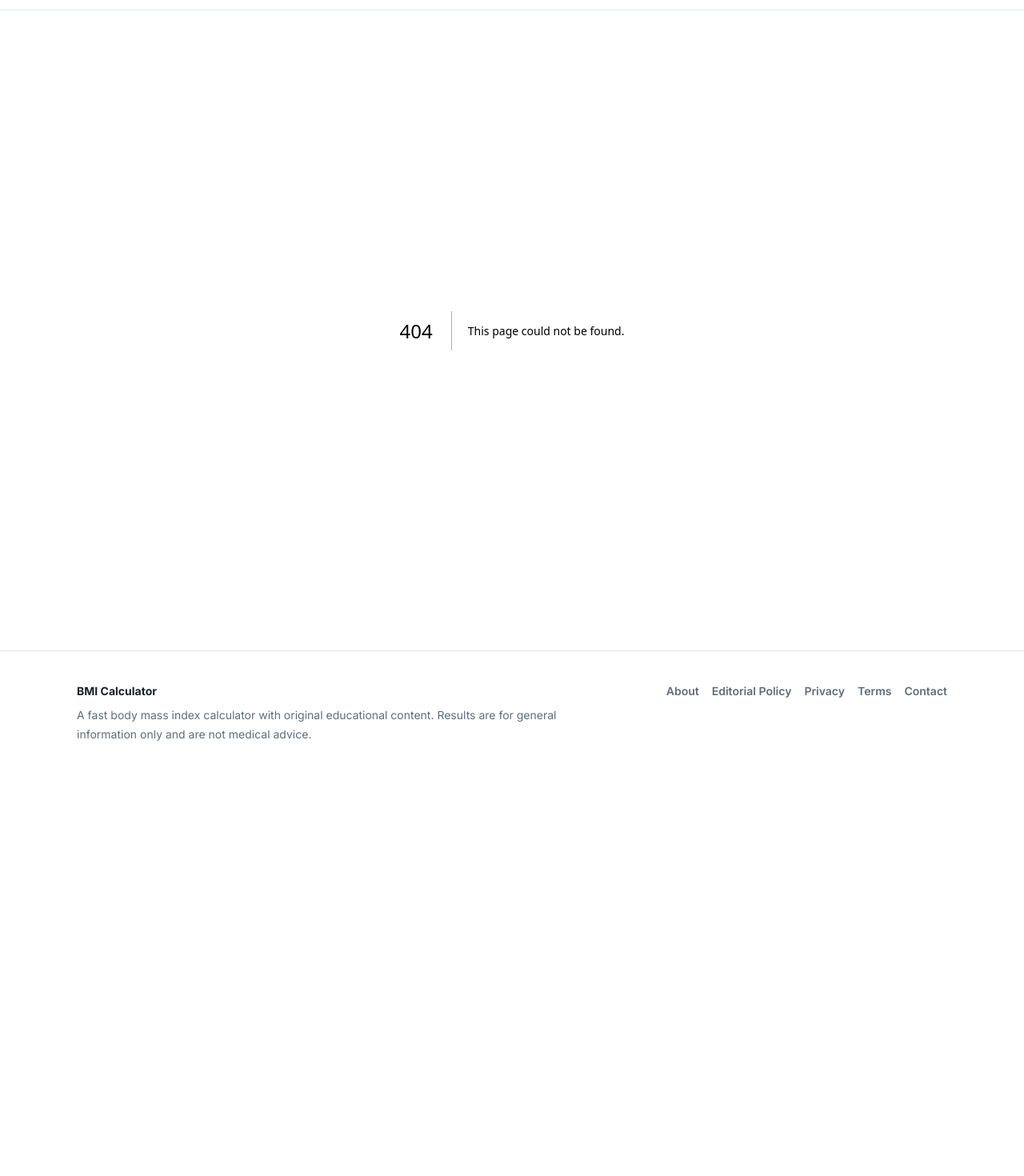
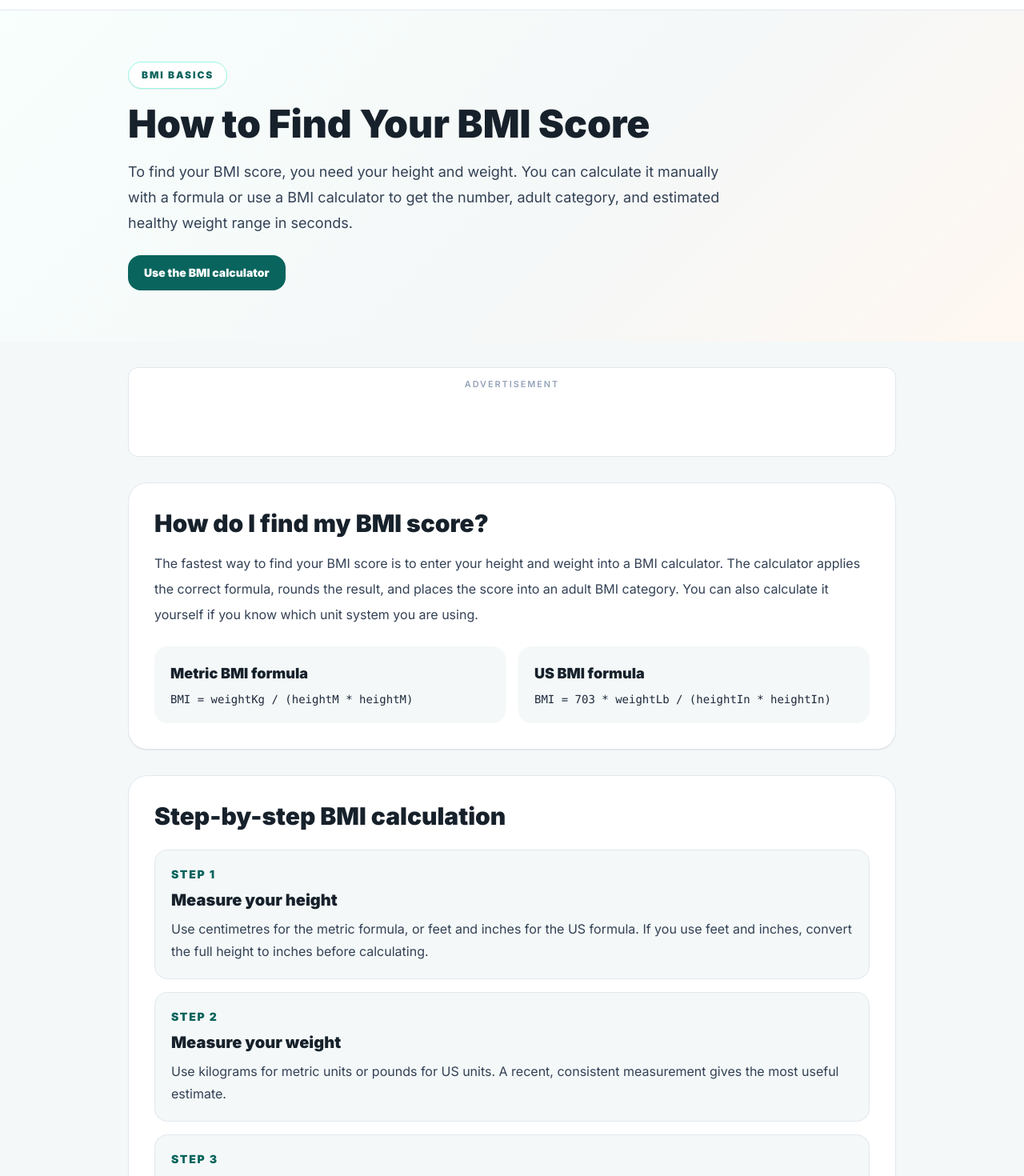
Before and after one commit to alfagnesis301/bmi-calculator, a Next.js app: page /how-to-find-your-bmi-score in a window 1280 px wide. Before the commit this address had no page. Shown: the part 48-1518 px from the top of the page at 80% size. Before the commit the page ends 1018 px from the top, so only its background shows below. Built offline with nearby package versions, Linux system fonts and the light colour scheme.

Commit message:
Add how to find your BMI score page

```diff
--- /dev/null
+++ b/app/how-to-find-your-bmi-score/page.tsx
@@ -0,0 +1,155 @@
+import type { Metadata } from "next";
+import Link from "next/link";
+import { ResponsiveAdSlot } from "@/components/AdPlaceholder";
+
+export const metadata: Metadata = {
+  title: "How to Find Your BMI Score - Simple BMI Formula and Calculator",
+  description:
+    "Learn how to find your BMI score using height and weight, see the metric and US BMI formulas, and calculate your BMI online.",
+  alternates: {
+    canonical: "/how-to-find-your-bmi-score"
+  }
+};
+
+const steps = [
+  {
+    title: "Measure your height",
+    text: "Use centimetres for the metric formula, or feet and inches for the US formula. If you use feet and inches, convert the full height to inches before calculating."
+  },
+  {
+    title: "Measure your weight",
+    text: "Use kilograms for metric units or pounds for US units. A recent, consistent measurement gives the most useful estimate."
+  },
+  {
+    title: "Apply the BMI formula",
+    text: "Metric BMI is weight in kilograms divided by height in metres squared. US BMI is 703 times weight in pounds divided by height in inches squared."
+  },
+  {
+    title: "Compare the score with adult BMI categories",
+    text: "For most adults, 18.5 to 24.9 is the healthy BMI range, below 18.5 is underweight, 25 to 29.9 is overweight, and 30 or above is obesity."
+  }
+];
+
+export default function HowToFindBMIScorePage() {
+  return (
+    <main>
+      <section className="bg-[linear-gradient(135deg,#f8fffd_0%,#f4f8f8_55%,#fff7f1_100%)]">
+        <div className="mx-auto max-w-5xl px-4 py-12 sm:px-6 sm:py-16 lg:px-8">
+          <p className="inline-flex rounded-full border border-teal-200 bg-white px-4 py-2 text-xs font-black uppercase tracking-[0.16em] text-teal-700 shadow-line">
+            BMI basics
+          </p>
+          <h1 className="mt-5 max-w-4xl text-4xl font-black leading-tight text-ink sm:text-5xl">
+            How to Find Your BMI Score
+          </h1>
+          <p className="mt-5 max-w-3xl text-lg leading-8 text-slate-700">
+            To find your BMI score, you need your height and weight. You can calculate it manually
+            with a formula or use a BMI calculator to get the number, adult category, and estimated
+            healthy weight range in seconds.
+          </p>
+          <Link
+            href="/#calculator"
+            className="mt-6 inline-flex rounded-2xl bg-teal-700 px-5 py-3 text-sm font-black text-white transition hover:bg-teal-600 focus-visible:outline focus-visible:outline-2 focus-visible:outline-offset-2 focus-visible:outline-teal-700"
+          >
+            Use the BMI calculator
+          </Link>
+        </div>
+      </section>
+
+      <div className="mx-auto max-w-5xl px-4 py-8 sm:px-6 lg:px-8">
+        <ResponsiveAdSlot slot="6666666666" className="min-h-28" />
+      </div>
+
+      <article className="mx-auto max-w-5xl space-y-8 px-4 pb-14 sm:px-6 lg:px-8">
+        <section className="rounded-3xl border border-slate-200 bg-white p-6 shadow-line sm:p-8">
+          <h2 className="text-3xl font-black text-ink">How do I find my BMI score?</h2>
+          <p className="mt-4 leading-8 text-slate-700">
+            The fastest way to find your BMI score is to enter your height and weight into a BMI
+            calculator. The calculator applies the correct formula, rounds the result, and places the
+            score into an adult BMI category. You can also calculate it yourself if you know which
+            unit system you are using.
+          </p>
+          <div className="mt-6 grid gap-4 md:grid-cols-2">
+            <div className="rounded-2xl bg-mist p-5">
+              <h3 className="text-lg font-black text-ink">Metric BMI formula</h3>
+              <p className="mt-2 font-mono text-sm text-slate-800">
+                BMI = weightKg / (heightM * heightM)
+              </p>
+            </div>
+            <div className="rounded-2xl bg-mist p-5">
+              <h3 className="text-lg font-black text-ink">US BMI formula</h3>
+              <p className="mt-2 font-mono text-sm text-slate-800">
+                BMI = 703 * weightLb / (heightIn * heightIn)
+              </p>
+            </div>
+          </div>
+        </section>
+
+        <section className="rounded-3xl border border-slate-200 bg-white p-6 shadow-line sm:p-8">
+          <h2 className="text-3xl font-black text-ink">Step-by-step BMI calculation</h2>
+          <div className="mt-6 grid gap-4">
+            {steps.map((step, index) => (
+              <div key={step.title} className="rounded-2xl border border-slate-200 bg-mist p-5">
+                <p className="text-sm font-black uppercase tracking-[0.12em] text-teal-700">
+                  Step {index + 1}
+                </p>
+                <h3 className="mt-2 text-xl font-black text-ink">{step.title}</h3>
+                <p className="mt-2 leading-7 text-slate-700">{step.text}</p>
+              </div>
+            ))}
+          </div>
+        </section>
+
+        <section className="rounded-3xl border border-slate-200 bg-white p-6 shadow-line sm:p-8">
+          <h2 className="text-3xl font-black text-ink">Example BMI score</h2>
+          <p className="mt-4 leading-8 text-slate-700">
+            Suppose an adult weighs 70 kg and is 1.75 m tall. The metric calculation is 70 divided
+            by 1.75 squared. That gives a BMI of about 22.9, which falls within the common adult
+            healthy BMI range of 18.5 to 24.9.
+          </p>
+          <p className="mt-4 leading-8 text-slate-700">
+            If using US units, suppose an adult weighs 165 lb and is 69 inches tall. The calculation
+            is 703 times 165, divided by 69 squared. That gives a BMI of about 24.4.
+          </p>
+        </section>
+
+        <section className="rounded-3xl border border-slate-200 bg-white p-6 shadow-line sm:p-8">
+          <h2 className="text-3xl font-black text-ink">What your BMI score means</h2>
+          <p className="mt-4 leading-8 text-slate-700">
+            BMI is a screening number, not a diagnosis. A score below 18.5 is usually classified as
+            underweight for adults. A score from 18.5 to 24.9 is usually considered the healthy BMI
+            range. A score from 25 to 29.9 is classified as overweight, and 30 or higher is
+            classified as obesity.
+          </p>
+          <p className="mt-4 leading-8 text-slate-700">
+            BMI does not measure body fat directly and does not account for muscle mass, pregnancy,
+            age-related body composition changes, or individual medical history. If your result
+            concerns you, speak with a qualified healthcare provider.
+          </p>
+          <div className="mt-5 flex flex-col gap-3 sm:flex-row">
+            <Link
+              href="/#calculator"
+              className="rounded-2xl bg-teal-700 px-5 py-3 text-center text-sm font-black text-white transition hover:bg-teal-600 focus-visible:outline focus-visible:outline-2 focus-visible:outline-offset-2 focus-visible:outline-teal-700"
+            >
+              Calculate your BMI
+            </Link>
+            <Link
+              href="/healthy-bmi-range"
+              className="rounded-2xl border border-slate-300 bg-white px-5 py-3 text-center text-sm font-black text-ink transition hover:bg-slate-50 focus-visible:outline focus-visible:outline-2 focus-visible:outline-offset-2 focus-visible:outline-teal-700"
+            >
+              Read about healthy BMI range
+            </Link>
+          </div>
+        </section>
+
+        <section className="rounded-3xl border border-coral/30 bg-coral/10 p-6 sm:p-8">
+          <h2 className="text-2xl font-black text-ink">Medical disclaimer</h2>
+          <p className="mt-4 leading-8 text-slate-800">
+            This calculator is for general informational purposes only and does not replace
+            professional medical advice. Always consult a qualified healthcare provider for personal
+            health concerns.
+          </p>
+        </section>
+      </article>
+    </main>
+  );
+}
--- a/app/page.tsx
+++ b/app/page.tsx
@@ -206,6 +206,12 @@ export default function HomePage() {
                 The formulas produce the same type of score. The only difference is the conversion
                 factor needed when using pounds and inches instead of kilograms and meters.
               </p>
+              <Link
+                href="/how-to-find-your-bmi-score"
+                className="mt-4 inline-flex text-sm font-black text-teal-700 underline-offset-4 hover:underline"
+              >
+                How to find your BMI score step by step
+              </Link>
             </div>
 
             <div className="rounded-3xl border border-slate-200 bg-white p-6 shadow-line sm:p-8">
--- a/app/sitemap.ts
+++ b/app/sitemap.ts
@@ -9,6 +9,7 @@ export default function sitemap(): MetadataRoute.Sitemap {
     { url: `${BASE}/health-calculators`, lastModified: new Date(), changeFrequency: "monthly", priority: 0.9 },
     { url: `${BASE}/blog`, lastModified: new Date(), changeFrequency: "weekly", priority: 0.9 },
     { url: `${BASE}/healthy-bmi-range`, lastModified: new Date(), changeFrequency: "monthly", priority: 0.85 },
+    { url: `${BASE}/how-to-find-your-bmi-score`, lastModified: new Date(), changeFrequency: "monthly", priority: 0.85 },
     { url: `${BASE}/ideal-weight-calculator`, lastModified: new Date(), changeFrequency: "monthly", priority: 0.8 },
     { url: `${BASE}/bmr-calculator`, lastModified: new Date(), changeFrequency: "monthly", priority: 0.8 },
     { url: `${BASE}/calorie-calculator`, lastModified: new Date(), changeFrequency: "monthly", priority: 0.8 },
--- a/components/RelatedTools.tsx
+++ b/components/RelatedTools.tsx
@@ -1,4 +1,6 @@
 const tools = [
+  { name: "How to Find Your BMI Score", href: "/how-to-find-your-bmi-score" },
+  { name: "Healthy BMI Range", href: "/healthy-bmi-range" },
   { name: "Ideal Weight Calculator", href: "/ideal-weight-calculator" },
   { name: "BMR Calculator", href: "/bmr-calculator" },
   { name: "Calorie Calculator", href: "/calorie-calculator" },
```
